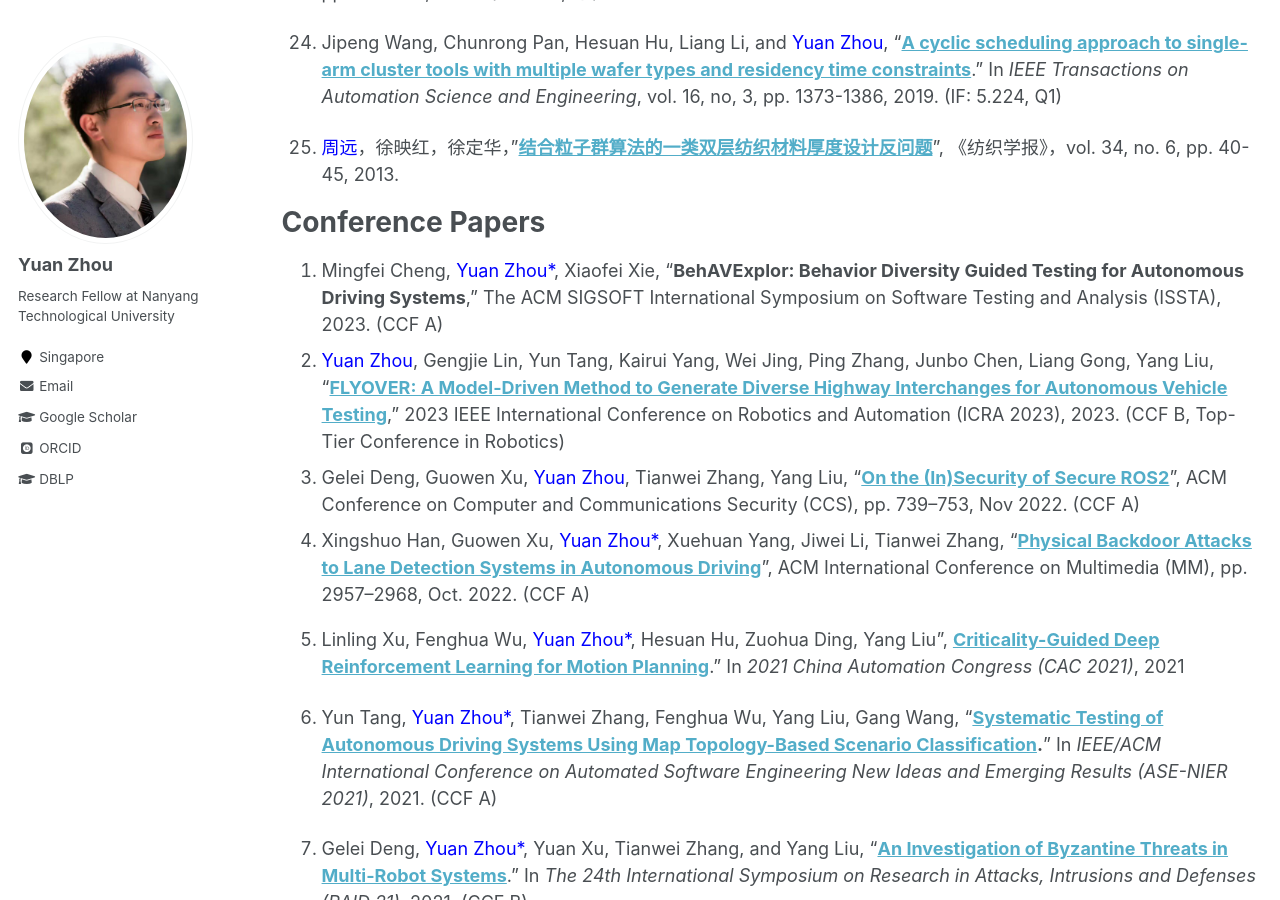
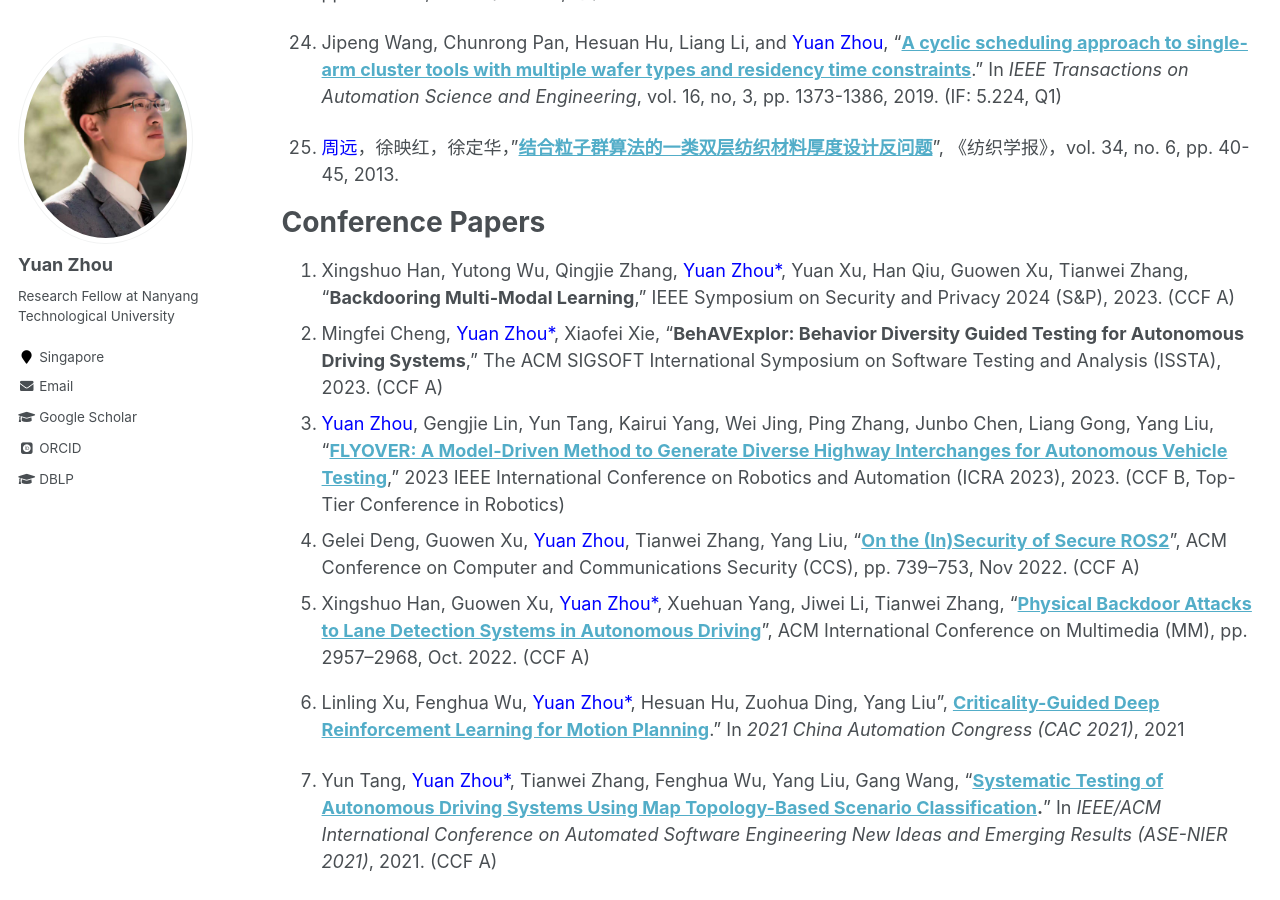
Before and after one commit to yuanzhou-yzhou/yuanzhou-yzhou.github.io, a Jekyll site: the page built from _pages/publications.md, in a window 1280 px wide and 900 px high, scrolled down 2413 px. Built offline with Jekyll 4.4.1, drawn with Linux system fonts in a browser that asks for light colours; some web fonts are replaced; comment, search, counter and statistics services are not loaded; part of the change alters nothing that is shown.

Commit message:
Update publications.md

```diff
--- a/_pages/publications.md
+++ b/_pages/publications.md
@@ -87,8 +87,8 @@ Modeling (SoSyM), vol 21, pp. 1295–1319, 2022 (IF: 2.211, Q3).
 [//]: # (*<u>Unmanned Autonomous Systems &#40;e.g., Robots and Autonomous Vehicles&#41;</u>*)
 
 
-<!-- 1. Xingshuo Han, Yutong Wu, Qingjie Zhang, <span style="color:blue">Yuan Zhou\*</span>, Yuan Xu, Han Qiu, Guowen Xu, Tianwei Zhang, "**Backdooring Multi-Modal Learning**," IEEE Symposium on Security and Privacy 2024 (S&P), 2023. (CCF A)-->
-1. Mingfei Cheng,  <span style="color:blue">Yuan Zhou\*</span>, Xiaofei Xie, "**BehAVExplor: Behavior Diversity Guided Testing for Autonomous Driving Systems**,” The ACM SIGSOFT International Symposium on Software Testing and Analysis (ISSTA), 2023. (CCF A)
+1. Xingshuo Han, Yutong Wu, Qingjie Zhang, <span style="color:blue">Yuan Zhou\*</span>, Yuan Xu, Han Qiu, Guowen Xu, Tianwei Zhang, "**Backdooring Multi-Modal Learning**," IEEE Symposium on Security and Privacy 2024 (S&P), 2023. (CCF A)
+2. Mingfei Cheng,  <span style="color:blue">Yuan Zhou\*</span>, Xiaofei Xie, "**BehAVExplor: Behavior Diversity Guided Testing for Autonomous Driving Systems**,” The ACM SIGSOFT International Symposium on Software Testing and Analysis (ISSTA), 2023. (CCF A)
 3. <span style="color:blue">Yuan Zhou</span>, Gengjie Lin, Yun Tang, Kairui Yang, Wei Jing, Ping Zhang, Junbo Chen, Liang Gong, Yang Liu, "**[FLYOVER: A Model-Driven Method to Generate Diverse Highway Interchanges for Autonomous Vehicle Testing](https://arxiv.org/abs/2301.12738)**," 2023 IEEE International Conference on Robotics and Automation (ICRA 2023), 2023. (CCF B, Top-Tier Conference in Robotics)
 4. Gelei Deng, Guowen Xu, <span style="color:blue">Yuan Zhou</span>, Tianwei Zhang, Yang Liu, "**[On the (In)Security of Secure ROS2](https://dl.acm.org/doi/10.1145/3548606.3560681)**", ACM Conference on Computer and Communications Security (CCS), pp. 739–753, Nov 2022. (CCF A)
 5. Xingshuo Han, Guowen Xu, <span style="color:blue">Yuan Zhou*</span>, Xuehuan Yang, Jiwei Li, Tianwei Zhang, "**[Physical Backdoor Attacks to Lane Detection Systems in Autonomous Driving](https://dl.acm.org/doi/abs/10.1145/3503161.3548171)**", ACM International Conference on Multimedia (MM), pp. 2957–2968, Oct. 2022. (CCF A)
```
